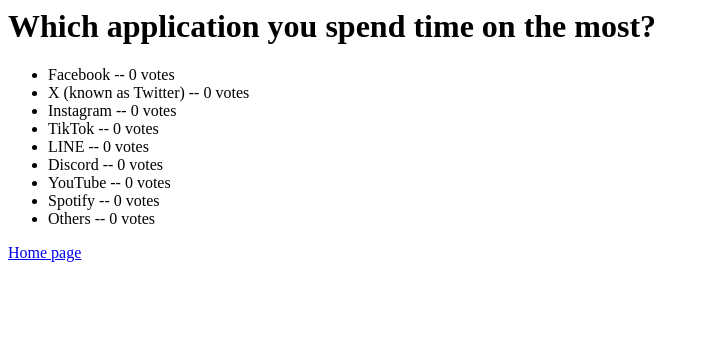
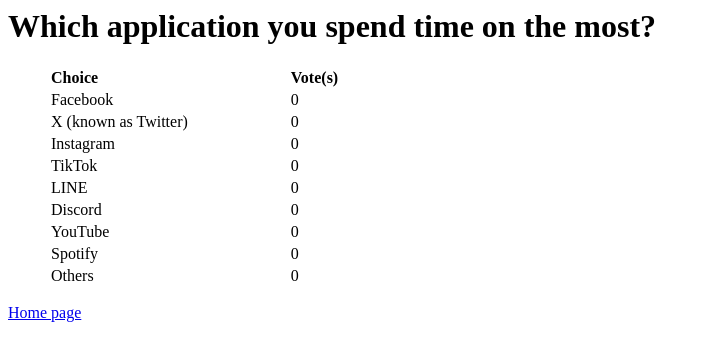
Before and after one commit to 0CreepySmile0/ku-polls, a Django app: page /polls/3/results/ in a window 1280 px wide. Shown: the top 361 px of the page, without its empty margins (0-709 px from the left). Run offline with Django 5.2, Linux system fonts and the light colour scheme; data comes from the database, SQL or seed files in the repository.

Commit message:
Improve security using python-decouple, make result page easier to read and write docstring in all classes and functions in view file

```diff
--- a/polls/templates/polls/results.html
+++ b/polls/templates/polls/results.html
@@ -1,11 +1,30 @@
+{% load static %}
+<head>
+    <style>
+         table,
+         th,
+         td {
+             padding-right: 100px;
+             text-align: left;
+         }
+    </style>
+</head>
+<link rel="stylesheet" href="{% static 'polls/style.css' %}">
 <h1>{{question.question_text}}</h1>
 
 <ul>
-    {% for choice in question.choice_set.all %}
-        <li>
-            {{choice.choice_text}} -- {{choice.votes}} vote{{choice.votes|pluralize}}
-        </li>
-    {% endfor %}
+    <table>
+        <tr>
+            <th>Choice</th>
+            <th>Vote(s)</th>
+        </tr>
+        {% for choice in question.choice_set.all %}
+            <tr>
+                <td>{{choice.choice_text}}</td>
+                <td>{{choice.votes}}</td>
+            </tr>
+        {% endfor %}
+    </table>
 </ul>
 
 <a href="{% url 'polls:index' %}">Home page</a>
--- a/polls/views.py
+++ b/polls/views.py
@@ -8,10 +8,12 @@
 
 
 class RedirectIndexView(generic.RedirectView):
+    """Use to redirect the '/' url to index page"""
     url = "polls/"
 
 
 class IndexView(generic.ListView):
+    """Home page view of polls app that show all available questions"""
     template_name = "polls/index.html"
     context_object_name = "latest_question_list"
 
@@ -21,6 +23,7 @@
 
 
 class DetailView(generic.DetailView):
+    """This view show the question text and all of its choices"""
     model = Question
     template_name = "polls/detail.html"
 
@@ -30,6 +33,7 @@
 
 
 class ResultsView(generic.DetailView):
+    """Show the question text and all vote count of each choice"""
     model = Question
     template_name = "polls/results.html"
 
--- a/requirements.txt
+++ b/requirements.txt
@@ -1 +1,2 @@
 Django >= 5.1, < 5.2
+python-decouple >= 3.8
```
Also changed, not shown: mysite/settings.py (+7 -4 lines), 1 other file.
